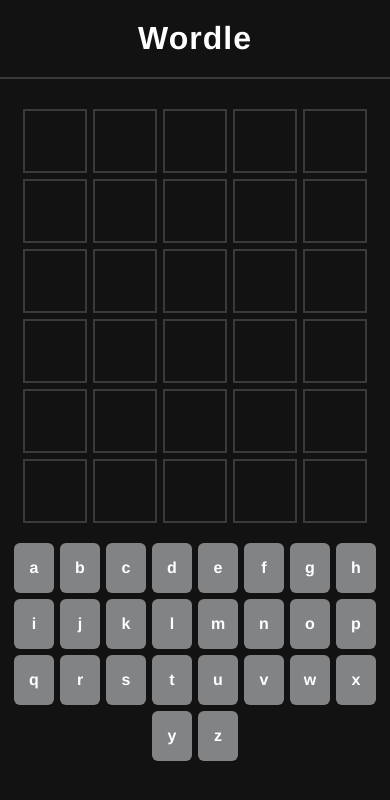
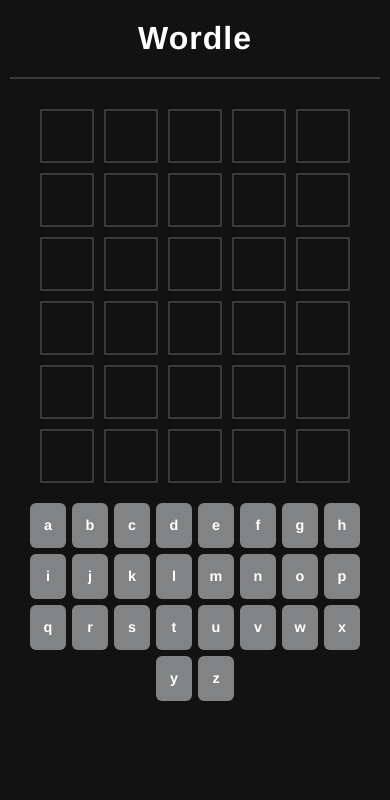
Before and after one commit to justindnguyen/wordle-clone, a React app: page / in a window 390 px wide. Shown: the top 800 px of the page. Built offline with nearby package versions, Linux system fonts and the light colour scheme; data requests are answered from the project's data file; the HTML template or start-up script is replaced by a standard one.

Commit message:
Update readme, messages, css

```diff
--- a/src/components/Modal.jsx
+++ b/src/components/Modal.jsx
@@ -11,7 +11,7 @@
             )}
             {!isCorrect && (
                 <div>
-                    <h1>Nevermind!</h1>
+                    <h1>Sorry!</h1>
                     <p className="solution">{solution}</p>
                     <p>Better luck next time! 😉</p>
                     <button onClick={() => window.location.reload()}>Play Again</button>
--- a/src/index.css
+++ b/src/index.css
@@ -1,3 +1,8 @@
+.App {
+  max-width: 700px;
+  margin: 0 auto;
+}
+
 body {
   text-align: center;
   font-size: 1em;
@@ -9,7 +14,7 @@
 }
 
 h1 {
-  font-size: 2rem;
+  font-size: 2.5rem;
   padding: 20px 0;
   border-bottom: 2px solid #3a3a3c;
   margin: 0 0 30px 0;
@@ -21,21 +26,21 @@
 .row {
   display: flex;
   justify-content: center;
-  gap: 6px;
-  margin-bottom: 6px;
+  gap: 10px;
+  margin-bottom: 10px;
 }
 
 .row > div {
-  width: 60px;
-  height: 60px;
+  width: 80px;
+  height: 80px;
   background: #121213;
   border: 2px solid #3a3a3c;
   color: white;
   font-weight: bold;
-  font-size: 2rem;
+  font-size: 2.4rem;
   text-transform: uppercase;
   text-align: center;
-  line-height: 60px;
+  line-height: 80px;
   transition: background 0.3s, transform 0.3s;
 }
 
@@ -77,14 +82,14 @@
 }
 
 .keypad > div {
-  width: 40px;
-  height: 50px;
+  width: 48px;
+  height: 60px;
   background: #818384;
   color: white;
   border-radius: 6px;
-  line-height: 50px;
+  line-height: 60px;
   font-weight: bold;
-  font-size: 1rem;
+  font-size: 1.2rem;
   user-select: none;
   transition: all 0.2s ease;
 }
@@ -208,3 +213,27 @@
 .row.shake {
   animation: shake 0.4s ease;
 }
+
+@media (max-width: 600px) {
+  .row > div {
+    width: 50px;
+    height: 50px;
+    font-size: 1.6rem;
+    line-height: 50px;
+  }
+
+  .keypad > div {
+    width: 36px;
+    height: 45px;
+    font-size: 0.9rem;
+    line-height: 45px;
+  }
+
+  h1 {
+    font-size: 2rem;
+  }
+
+  .App {
+    padding: 0 10px;
+  }
+}
```
Also changed, not shown: 1 other file (tests, documents, lock files or other folders).
